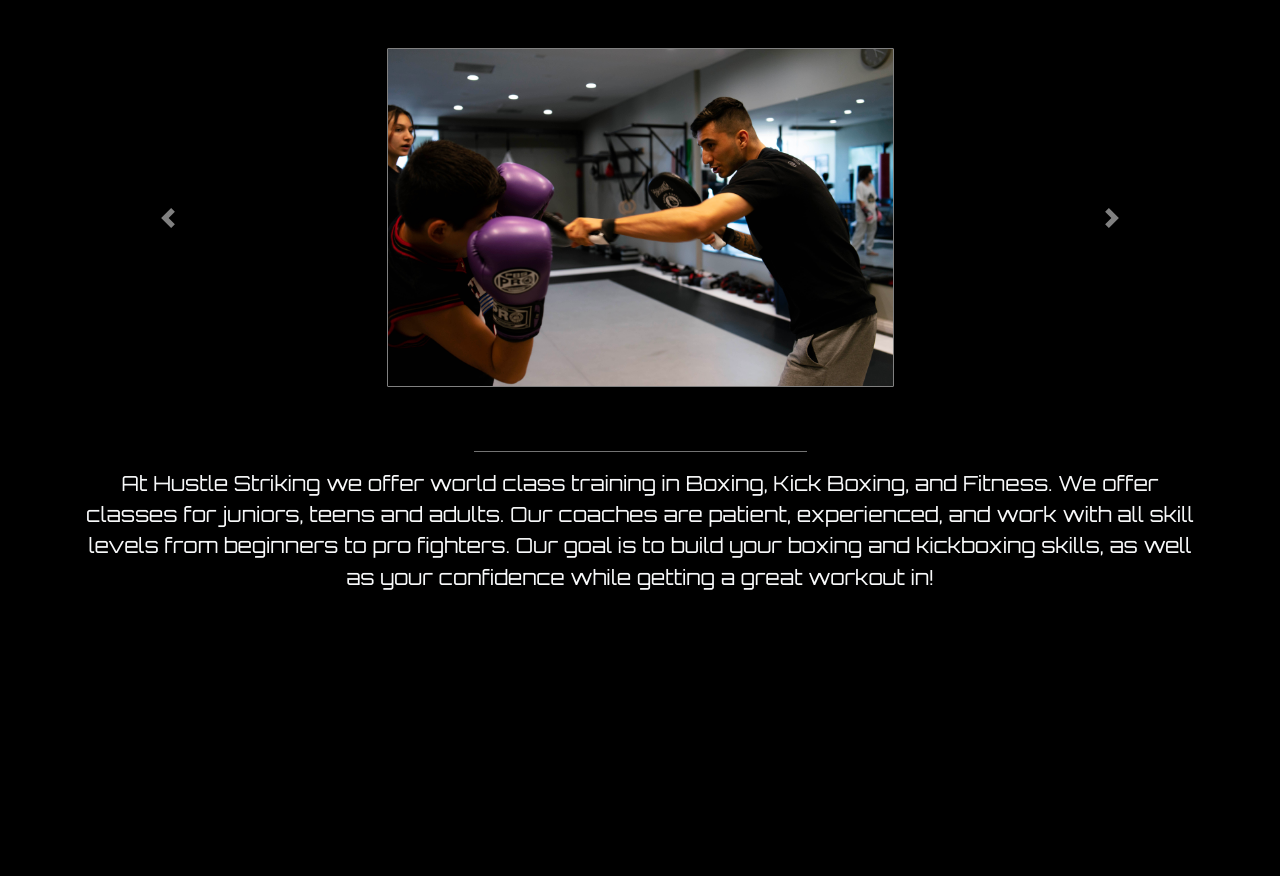
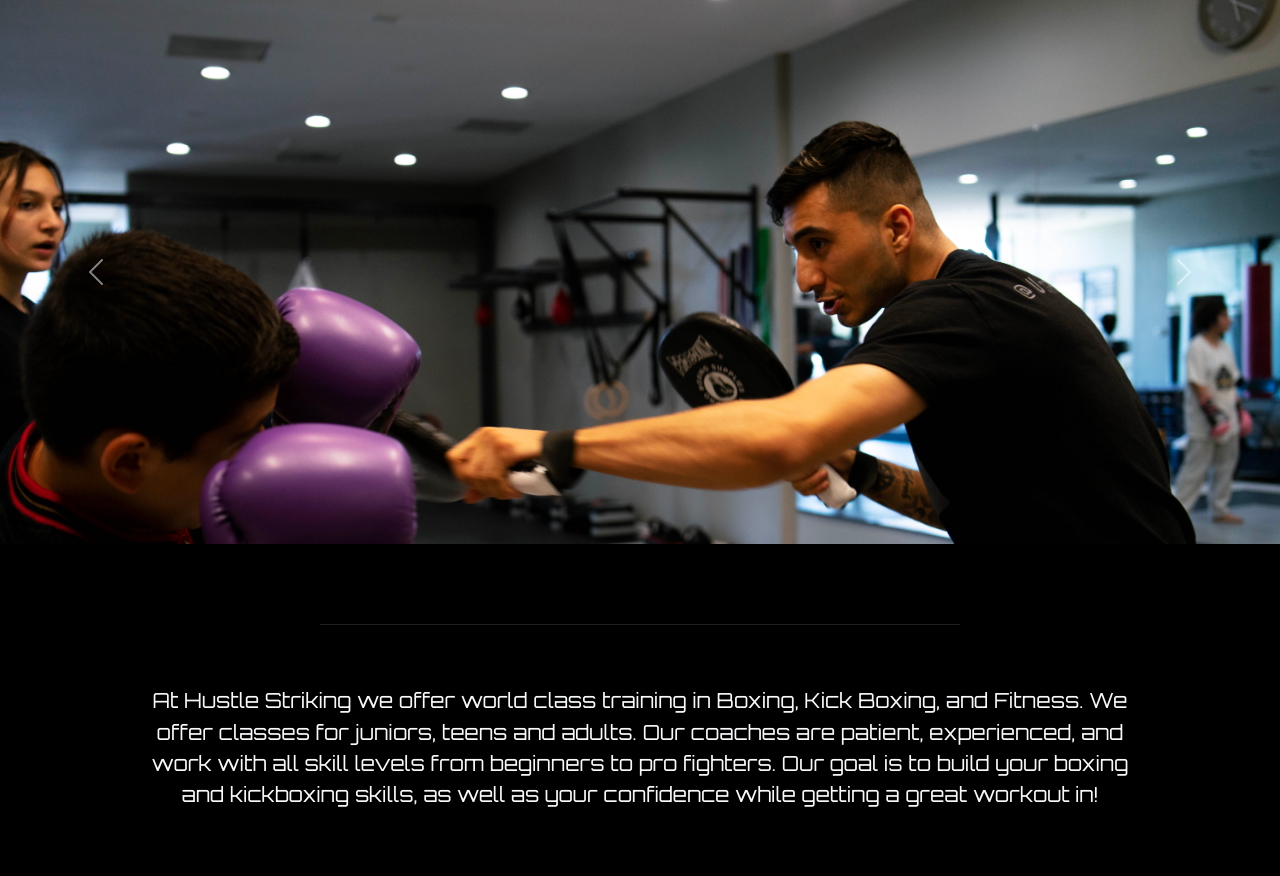
Before and after one commit to shayanvalaie/hustle_striking, a Django app: template hustle_striking_app/templates/store/home.html in a window 1280 px wide. Shown: the part 89-965 px from the top of the page. Before the commit the page ends 679 px from the top, so only its background shows below. Run offline with Django 3.2, Linux system fonts and the light colour scheme; the template is opened without the code that fills it, so the values that code supplies are empty; some libraries are stand-ins or nearby versions; some web fonts are replaced.

Commit message:
homepage/fixes

```diff
--- a/hustle_striking_app/templates/store/home.html
+++ b/hustle_striking_app/templates/store/home.html
@@ -3,7 +3,7 @@
 {% block content %}
 
 
-<div id="carouselExampleControls" class="p-5 w-100 carousel" data-ride="carousel">
+<!-- <div id="carouselExampleControls" class="p-5 w-100 carousel" data-ride="carousel">
   <div class="carousel-inner">
 
     <div class="carousel-item active">
@@ -58,13 +58,102 @@
     <span class="carousel-control-next-icon" aria-hidden="true"></span>
     <span class="sr-only">Next</span>
   </a>
+</div> -->
+
+<!-- <div class="">
+
+  <img src="{% static 'images/d1.jpg' %}" class="banner" alt="slide nine">
+
+
+</div> -->
+
+<!-- <div id="myCarousel" class="carousel slide" data-ride="carousel">
+  <div class="carousel-inner">
+    <div class="carousel-item active">
+      <div class="container">
+        <h1>Example headline</h1>
+        <p> Lorem ipsum dolor sit amet consectetur adipisicing elit. Nisi maxime qui sint voluptatibus odit
+          eligendi, sapiente quidem cum dignissimos atque cupiditate amet vitae nostrum perferendis ratione! Deleniti
+          possimus placeat hic?</p>
+        <a href="#" class="btn btn-lg btn-primary">
+          Sign up today
+        </a>
+      </div>
+
+      <div class="carousel-item">
+        <div class="container">
+          <h1>Example headline</h1>
+          <p> Lorem ipsum dolor sit amet consectetur adipisicing elit. Nisi maxime qui sint voluptatibus odit
+            eligendi, sapiente quidem cum dignissimos atque cupiditate amet vitae nostrum perferendis ratione! Deleniti
+            possimus placeat hic?</p>
+          <a href="#" class="btn btn-lg btn-primary">
+            Sign today
+          </a>
+        </div>
+
+
+      </div>
+    </div>
+
+  </div> -->
+
+
+
+<div id="carouselExampleFade" class="carousel slide carousel-fade" data-bs-ride="carousel">
+  <div class="carousel-inner">
+    <div class="carousel-item active">
+      <img src="{% static 'images/d1.jpg' %}" class="d-block image-blurred-edge w-100" alt="...">
+    </div>
+    <div class="carousel-item">
+      <img src="{% static 'images/d2.jpg' %}" class="d-block w-100" alt="...">
+    </div>
+    <div class="carousel-item">
+      <img src="{% static 'images/d3.jpg' %}" class="d-block w-100" alt="...">
+    </div>
+    <div class="carousel-item">
+      <img src="{% static 'images/d4.jpg' %}" class="d-block w-100" alt="...">
+    </div>
+    <div class="carousel-item">
+      <img src="{% static 'images/IMG-2.jpg' %}" class="d-block w-100" alt="...">
+    </div>
+    <div class="carousel-item">
+      <img src="{% static 'images/IMG-3.jpg' %}" class="d-block w-100" alt="...">
+    </div>
+    <div class="carousel-item">
+      <img src="{% static 'images/IMG-4.jpg' %}" class="d-block w-100" alt="...">
+    </div>
+
+    <div class="carousel-item">
+      <img src="{% static 'images/IMG-6.jpg' %}" class="d-block w-100" alt="...">
+    </div>
+
+
+
+    <div class="carousel-item">
+      <img src="{% static 'images/IMG-8.jpg' %}" class="d-block w-100" alt="...">
+    </div>
+  </div>
+  <button class="carousel-control-prev" type="button" data-bs-target="#carouselExampleFade" data-bs-slide="prev">
+    <span class="carousel-control-prev-icon" aria-hidden="true"></span>
+    <span class="visually-hidden">Previous</span>
+  </button>
+  <button class="carousel-control-next" type="button" data-bs-target="#carouselExampleFade" data-bs-slide="next">
+    <span class="carousel-control-next-icon" aria-hidden="true"></span>
+    <span class="visually-hidden">Next</span>
+  </button>
 </div>
 
-<hr class="hr-grey">
 
-<div class="text-center text-light">
+
+<hr class="text-center hr-grey">
+
+<div class="text-center about text-light">
   <p>
-    At Hustle Striking we offer world class training in Boxing, Kick Boxing, and Fitness. We offer classes for juniors, teens and adults. Our coaches are patient, experienced, and work with all skill levels from beginners to pro fighters. Our goal is to build your boxing and kickboxing skills, as well as your confidence while getting a great workout in!
+    At Hustle Striking we offer world class training in Boxing, Kick Boxing, and Fitness. We offer classes for
+    juniors,
+    teens and adults. Our coaches are patient, experienced, and work with all skill levels from beginners to pro
+    fighters. Our goal is to build your boxing and kickboxing skills, as well as your confidence while getting a great
+    workout in!
 
   </p>
 </div>
@@ -72,5 +161,4 @@
 
 
 
-
 {% endblock content %}
--- a/hustle_striking_app/templates/store/main.html
+++ b/hustle_striking_app/templates/store/main.html
@@ -8,8 +8,12 @@
   <meta http-equiv="X-UA-Compatible" content="IE=edge" />
   <meta name="viewport" content="width=device-width, initial-scale=1.0" />
   <title>Hustle | Striking</title>
+  <link href="https://cdn.jsdelivr.net/npm/bootstrap@5.0.2/dist/css/bootstrap.min.css" rel="stylesheet"
+    integrity="sha384-EVSTQN3/azprG1Anm3QDgpJLIm9Nao0Yz1ztcQTwFspd3yD65VohhpuuCOmLASjC" crossorigin="anonymous">
   <link rel="stylesheet" href="https://stackpath.bootstrapcdn.com/bootstrap/4.3.1/css/bootstrap.min.css"
     integrity="sha384-ggOyR0iXCbMQv3Xipma34MD+dH/1fQ784/j6cY/iJTQUOhcWr7x9JvoRxT2MZw1T" crossorigin="anonymous">
+  <link href="https://cdn.jsdelivr.net/npm/bootstrap@5.0.2/dist/css/bootstrap.min.css" rel="stylesheet"
+    integrity="sha384-EVSTQN3/azprG1Anm3QDgpJLIm9Nao0Yz1ztcQTwFspd3yD65VohhpuuCOmLASjC" crossorigin="anonymous">
   <link rel="stylesheet" type="text/css" href="{% static 'css/main.css' %}" />
   <meta name="viewport" content="width=device-width, initial-scale=1, maximum-scale=1, minimum-scale=1" />
 
@@ -45,12 +49,12 @@
       var cookieArr = document.cookie.split(";");
 
       // Loop through the array elements
-              for(var i = 0; i < cookieArr.length; i++) {
+      for (var i = 0; i < cookieArr.length; i++) {
         var cookiePair = cookieArr[i].split("=");
 
         /* Removing whitespace at the beginning of the cookie name
         and compare it with the given string */
-                  if(name == cookiePair[0].trim()) {
+        if (name == cookiePair[0].trim()) {
           // Decode the cookie value and return
           return decodeURIComponent(cookiePair[1]);
         }
@@ -61,10 +65,10 @@
     }
     var cart = JSON.parse(getCookie('cart'))
 
-          if (cart == undefined){
+    if (cart == undefined) {
       cart = {}
       console.log('Cart Created!', cart)
-            document.cookie ='cart=' + JSON.stringify(cart) + ";domain=;path=/"
+      document.cookie = 'cart=' + JSON.stringify(cart) + ";domain=;path=/"
     }
     console.log('Cart:', cart)
 
@@ -86,16 +90,19 @@
 
 
         <li class="nav-item active">
-          <a class="nav-link ml-md link-flash" href="{% url 'schedule' %}"> Schedule  <span class="sr-only">(current)</span></a>
+          <a class="nav-link ml-md link-flash" href="{% url 'schedule' %}"> Schedule <span
+              class="sr-only">(current)</span></a>
         </li>
 
         <li class="nav-item active">
-          <a class="nav-link ml-md link-flash" href="{% url 'store' %}">Membership Options <span class="sr-only">(current)</span></a>
+          <a class="nav-link ml-md link-flash" href="{% url 'store' %}">Membership Options <span
+              class="sr-only">(current)</span></a>
         </li>
 
 
         <li class="nav-item active">
-          <a class="nav-link ml-md link-flash" href="{% url 'location' %}">Contact Us<span class="sr-only">(current)</span></a>
+          <a class="nav-link ml-md link-flash" href="{% url 'location' %}">Contact Us<span
+              class="sr-only">(current)</span></a>
         </li>
 
 
@@ -132,9 +139,20 @@
 
 
 
-  <div class="container">{% block content %}   {% endblock content %}</div>
+  {% block content %} {% endblock content %}</div>
 
-  <script src="https://code.jquery.com/jquery-3.3.1.slim.min.js"
+
+
+
+  <script src="https://cdn.jsdelivr.net/npm/@popperjs/core@2.9.2/dist/umd/popper.min.js"
+    integrity="sha384-IQsoLXl5PILFhosVNubq5LC7Qb9DXgDA9i+tQ8Zj3iwWAwPtgFTxbJ8NT4GN1R8p"
+    crossorigin="anonymous"></script>
+  <script src="https://cdn.jsdelivr.net/npm/bootstrap@5.0.2/dist/js/bootstrap.min.js"
+    integrity="sha384-cVKIPhGWiC2Al4u+LWgxfKTRIcfu0JTxR+EQDz/bgldoEyl4H0zUF0QKbrJ0EcQF"
+    crossorigin="anonymous"></script>
+
+
+  <!-- <script src="https://code.jquery.com/jquery-3.3.1.slim.min.js"
     integrity="sha384-q8i/X+965DzO0rT7abK41JStQIAqVgRVzpbzo5smXKp4YfRvH+8abtTE1Pi6jizo"
     crossorigin="anonymous"></script>
   <script src="https://cdnjs.cloudflare.com/ajax/libs/popper.js/1.14.7/umd/popper.min.js"
@@ -142,7 +160,8 @@
     crossorigin="anonymous"></script>
   <script src="https://stackpath.bootstrapcdn.com/bootstrap/4.3.1/js/bootstrap.min.js"
     integrity="sha384-JjSmVgyd0p3pXB1rRibZUAYoIIy6OrQ6VrjIEaFf/nJGzIxFDsf4x0xIM+B07jRM"
-    crossorigin="anonymous"></script>
+    crossorigin="anonymous"></script> -->
+
 
   <script type="text/javascript" src="{% static 'js/cart.js' %}">
 
--- a/hustle_striking_app/templates/store/store.html
+++ b/hustle_striking_app/templates/store/store.html
@@ -6,14 +6,15 @@
 	<div class="col-lg-4 p-5">
 
 		<div class="box-element text-center product">
-				<img style="width:200px;" class="thumbnail" src="{{product.imageURL}}">
+			<img style="width:200px;" class="thumbnail" src="/static/{{product.imageURL}}">
 
 			<hr>
 
 
 
 			<h4 class="float-r" style="display:inline-block;"><strong>${{product.price|floatformat:2}}</strong></h4>
-				<button data-product={{product.id}} data-action="add" class="btn btn-outline-danger add-btn update-cart">Add to Cart</button>
+			<button data-product={{product.id}} data-action="add" class="btn btn-outline-danger add-btn update-cart">Add
+				to Cart</button>
 
 		</div>
 	</div>
--- a/static/css/main.css
+++ b/static/css/main.css
@@ -9,32 +9,38 @@ h4,
 h5,
 h6 {
   color: hsl(0, 0%, 30%);
-  font-family: 'Orbitron', sans-serif;
+  font-family: "Orbitron", sans-serif;
   font-size: calc(1.5vw + 1rem);
 }
 
-
 p {
-  font-family: 'Orbitron', sans-serif;
-  font-size: calc(1vw + .5rem);
-
-
+  font-family: "Orbitron", sans-serif;
+  font-size: calc(1vw + 0.5rem);
 }
 
-
-
 iframe {
-
   box-shadow: -1px -3px 5px -2px rgba(214, 214, 214, 1);
   border-radius: 15px;
 }
-
-
 
 body {
   background-color: #000000;
   /* background-image: linear-gradient(147deg, #000000 0%, #434343 74%); */
 }
+
+.carousel-item {
+  height: 34rem;
+
+  position: relative;
+}
+
+/* .container {
+  position: absolute;
+  bottom: 0;
+  left: 0;
+  right: 0;
+  padding-bottom: 50px;
+} */
 
 .box-element {
   box-shadow: hsl(0, 0%, 80%) 0 0 16px;
@@ -58,7 +64,6 @@ body {
   border-radius: 0 0 4px 4px;
 }
 
-
 .bg-dark {
   background-color: #4f868c !important;
   background-color: black !important;
@@ -68,15 +73,12 @@ body {
   width: 30px;
   display: inline-block;
   margin-left: 15px;
-
 }
 
 #logo {
   width: 125px;
   height: auto;
 }
-
-
 
 #cart-total {
   display: block;
@@ -101,7 +103,6 @@ body {
   border-width: 2px;
 }
 
-
 .btn {
   border-radius: 0;
 }
@@ -110,24 +111,24 @@ body {
   width: 100px;
 }
 
-
-
-
-
+.banner--fadeBottom {
+  height: 7.4rem;
+  background-image: linear-gradient(
+    180deg,
+    transparent,
+    rgba(37, 37, 37, 0.61),
+    #111
+  );
+}
+/*
 .slide {
-
-
   margin-left: auto;
   margin-right: auto;
   border-style: solid;
   border-color: grey;
   border-width: 1px;
   border-radius: 1px;
-}
-
-
-
-
+} */
 
 .form-field {
   width: 250px;
@@ -143,9 +144,18 @@ body {
   border-bottom: 1px solid #ececec;
 }
 
+.about {
+  margin-top: 10px;
+  padding: 50px;
+  margin-left: 100px;
+  margin-right: 100px;
+}
+
 .hr-grey {
   background-color: grey;
-  width: 30%;
+  width: 50%;
+  margin: auto;
+  margin-top: 80px;
 }
 
 .quantity {
@@ -179,21 +189,30 @@ body {
   border-radius: 15px;
 }
 
+.banner {
+  height: 448px;
+  justify-content: center;
+  width: 100%;
+  object-fit: contain;
+}
 
+.row {
+  display: flex;
+  overflow-y: hidden;
+  overflow-x: scroll;
+  padding: 20px;
+}
 
-
-
-.ml-md{
+.ml-md {
   margin-left: 40px;
 }
-
-
 
 .link-flash {
   --ease-out-expo: cubic-bezier(0.19, 1, 0.22, 1);
   position: relative;
 }
-.link-flash::before, .link-flash::after {
+.link-flash::before,
+.link-flash::after {
   position: absolute;
   content: "";
   left: 0;
@@ -223,16 +242,13 @@ body {
 a {
   color: white;
   text-decoration: none;
-  font-family: 'Orbitron', sans-serif;
+  font-family: "Orbitron", sans-serif;
   text-shadow: 2px 2px 2px #aaa;
 }
 
-
-
-
 /* Style The Dropdown Button */
 .dropbtn {
-  background-color: #4CAF50;
+  background-color: #4caf50;
   color: grey;
   padding: 10px;
   font-size: 16px;
@@ -252,7 +268,7 @@ a {
   position: absolute;
   background-color: lightgrey;
   min-width: 160px;
-  box-shadow: 0px 8px 16px 0px rgba(0,0,0,0.2);
+  box-shadow: 0px 8px 16px 0px rgba(0, 0, 0, 0.2);
   z-index: 1;
   border-radius: 5px;
 }
@@ -272,7 +288,6 @@ a {
   border-radius: 5px;
 }
 
-
 /* Show the dropdown menu on hover */
 .dropdown:hover .dropdown-content {
   display: block;
@@ -284,13 +299,6 @@ a {
   background-color: #3e8e41;
   border-radius: 5px;
 }
-
-
-
-
-
-
-
 
 @media only screen and (max-width: 800px) {
   iframe {
```
Also changed, not shown: hustle_striking_app/templates/store/cart.html (+4 -5 lines), hustle_striking_app/templates/store/checkout.html (+38 -31 lines), db.sqlite3, 1 other file. Lines whose indentation alone changed are shown as unchanged.
